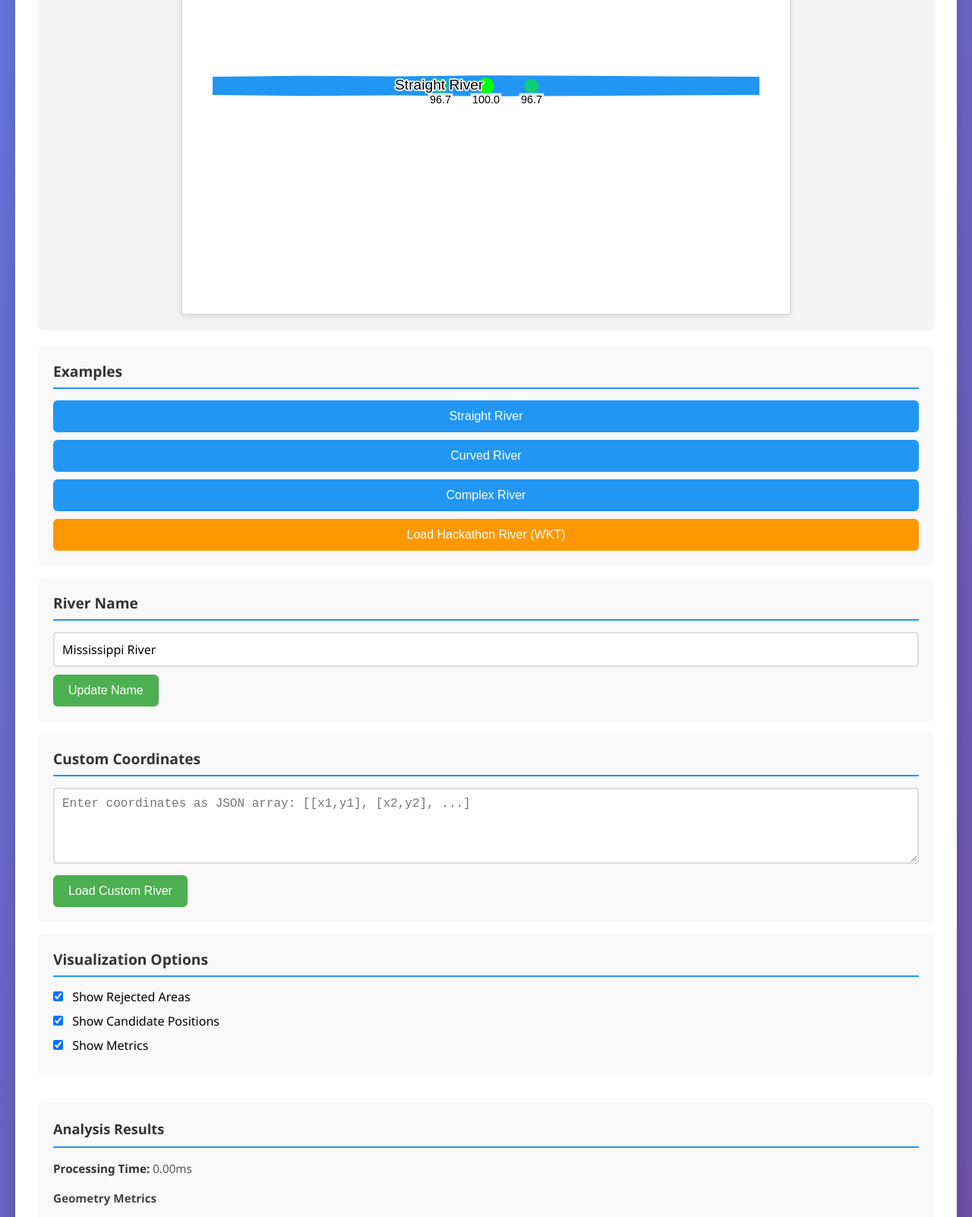
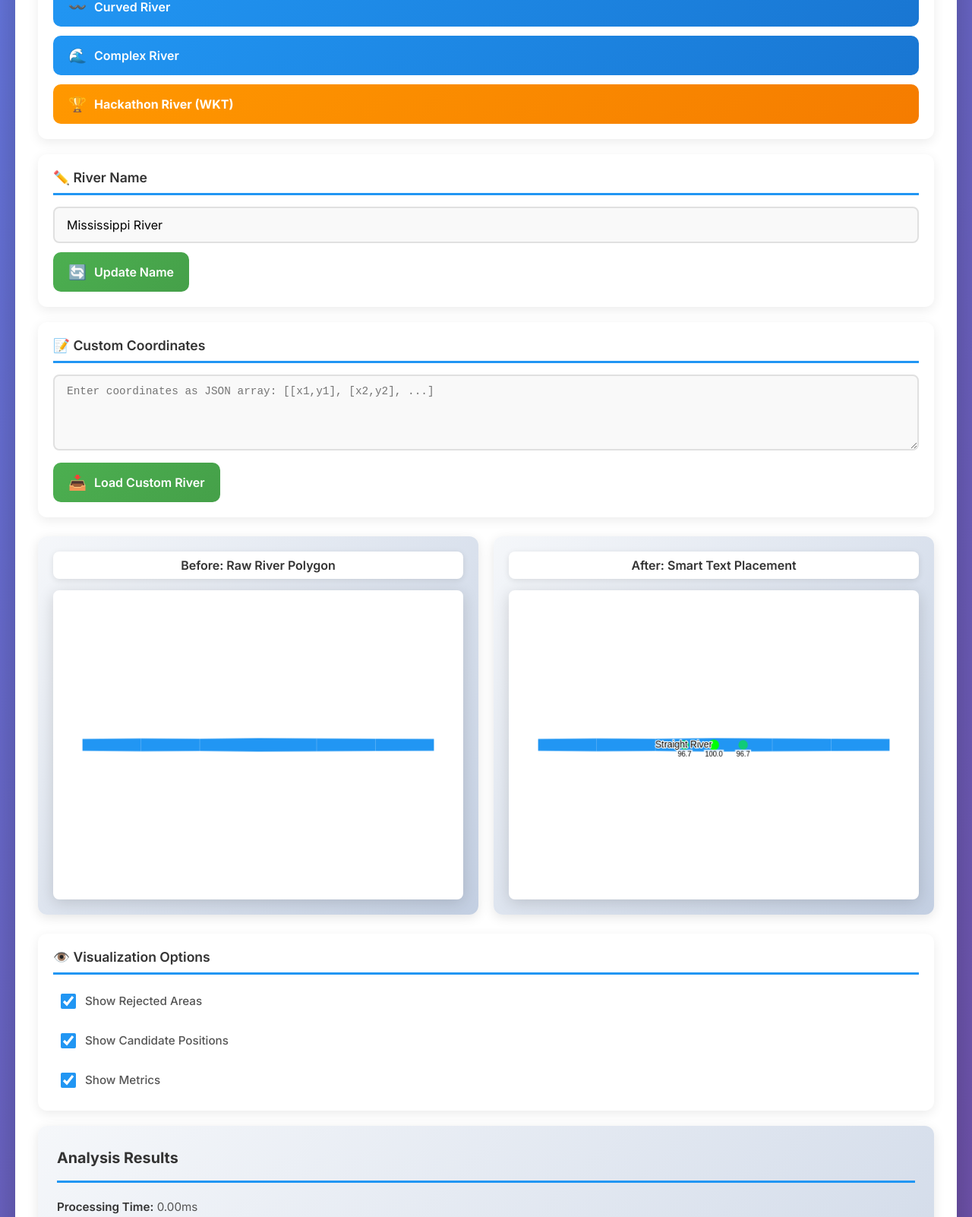
Before and after one commit to rishabh008009/smart-river-name-placement, a website built with Vite: page index.html in a window 1280 px wide. Shown: the part 438-2040 px from the top of the page at 76% size. Built offline with nearby package versions, Linux system fonts and the light colour scheme.

Commit message:
Add before/after comparison and improve layout - horizontal controls on top, canvases in middle, visualization options below

```diff
--- a/index.html
+++ b/index.html
@@ -5,64 +5,100 @@
     <meta name="viewport" content="width=device-width, initial-scale=1.0">
     <title>Smart River Name Placement - HACK ARENA 3.0</title>
     <link rel="stylesheet" href="styles.css">
+    <link href="https://fonts.googleapis.com/css2?family=Inter:wght@400;500;600;700&display=swap" rel="stylesheet">
 </head>
 <body>
     <div class="container">
         <header>
-            <h1>Smart River Name Placement</h1>
-            <p class="subtitle">Intelligent text positioning for map visualization</p>
-            <p class="instructions">Click an example button to load a river, then customize the name or try your own coordinates!</p>
+            <div class="header-content">
+                <h1>🗺️ Smart River Name Placement</h1>
+                <p class="subtitle">Intelligent text positioning for map visualization</p>
+                <p class="instructions">Click an example button to see before/after comparison!</p>
+            </div>
         </header>
 
         <main>
-            <div class="canvas-container">
-                <canvas id="riverCanvas" width="800" height="600"></canvas>
-            </div>
-
-            <div class="controls-panel">
+            <!-- Top Controls Section -->
+            <div class="top-controls">
                 <section class="control-section">
-                    <h2>Examples</h2>
+                    <h2>📍 Examples</h2>
                     <div class="button-group">
-                        <button id="example1" class="example-btn">Straight River</button>
-                        <button id="example2" class="example-btn">Curved River</button>
-                        <button id="example3" class="example-btn">Complex River</button>
-                        <button id="loadWKT" class="wkt-btn">Load Hackathon River (WKT)</button>
+                        <button id="example1" class="example-btn">
+                            <span class="btn-icon">➡️</span>
+                            <span class="btn-text">Straight River</span>
+                        </button>
+                        <button id="example2" class="example-btn">
+                            <span class="btn-icon">〰️</span>
+                            <span class="btn-text">Curved River</span>
+                        </button>
+                        <button id="example3" class="example-btn">
+                            <span class="btn-icon">🌊</span>
+                            <span class="btn-text">Complex River</span>
+                        </button>
+                        <button id="loadWKT" class="wkt-btn">
+                            <span class="btn-icon">🏆</span>
+                            <span class="btn-text">Hackathon River (WKT)</span>
+                        </button>
                     </div>
                 </section>
 
                 <section class="control-section">
-                    <h2>River Name</h2>
+                    <h2>✏️ River Name</h2>
                     <input type="text" id="riverName" placeholder="Enter river name" value="Mississippi River">
-                    <button id="updateName">Update Name</button>
+                    <button id="updateName" class="action-btn">
+                        <span class="btn-icon">🔄</span>
+                        <span class="btn-text">Update Name</span>
+                    </button>
                 </section>
 
                 <section class="control-section">
-                    <h2>Custom Coordinates</h2>
+                    <h2>📝 Custom Coordinates</h2>
                     <textarea id="customCoords" placeholder='Enter coordinates as JSON array: [[x1,y1], [x2,y2], ...]'></textarea>
-                    <button id="loadCustom">Load Custom River</button>
-                </section>
-
-                <section class="control-section">
-                    <h2>Visualization Options</h2>
-                    <label>
-                        <input type="checkbox" id="showRejected" checked>
-                        Show Rejected Areas
-                    </label>
-                    <label>
-                        <input type="checkbox" id="showCandidates" checked>
-                        Show Candidate Positions
-                    </label>
-                    <label>
-                        <input type="checkbox" id="showMetrics" checked>
-                        Show Metrics
-                    </label>
+                    <button id="loadCustom" class="action-btn">
+                        <span class="btn-icon">📥</span>
+                        <span class="btn-text">Load Custom River</span>
+                    </button>
                 </section>
             </div>
 
-            <div class="metrics-panel">
-                <div id="metrics-panel">
-                    <h3>Analysis Results</h3>
-                    <p>Load an example to see metrics...</p>
+            <!-- Canvas Section -->
+            <div class="canvas-section">
+                <div class="canvas-container">
+                    <h3 class="canvas-title">Before: Raw River Polygon</h3>
+                    <canvas id="beforeCanvas" width="600" height="450"></canvas>
+                </div>
+
+                <div class="canvas-container">
+                    <h3 class="canvas-title">After: Smart Text Placement</h3>
+                    <canvas id="riverCanvas" width="600" height="450"></canvas>
+                </div>
+            </div>
+
+            <!-- Bottom Section -->
+            <div class="bottom-section">
+                <section class="control-section visualization-section">
+                    <h2>👁️ Visualization Options</h2>
+                    <div class="toggle-group">
+                        <label class="toggle-label">
+                            <input type="checkbox" id="showRejected" checked>
+                            <span class="toggle-text">Show Rejected Areas</span>
+                        </label>
+                        <label class="toggle-label">
+                            <input type="checkbox" id="showCandidates" checked>
+                            <span class="toggle-text">Show Candidate Positions</span>
+                        </label>
+                        <label class="toggle-label">
+                            <input type="checkbox" id="showMetrics" checked>
+                            <span class="toggle-text">Show Metrics</span>
+                        </label>
+                    </div>
+                </section>
+
+                <div class="metrics-panel">
+                    <div id="metrics-panel">
+                        <h3>📊 Analysis Results</h3>
+                        <p class="placeholder-text">Load an example to see metrics...</p>
+                    </div>
                 </div>
             </div>
 
@@ -70,7 +106,7 @@
         </main>
 
         <footer>
-            <p>HACK ARENA 3.0 - Smart River Name Placement System</p>
+            <p>HACK ARENA 3.0 - Smart River Name Placement System | Built with ❤️ using JavaScript</p>
         </footer>
     </div>
 
--- a/src/UIController.js
+++ b/src/UIController.js
@@ -11,17 +11,20 @@ import { CanvasRenderer } from './CanvasRenderer.js';
 import { exampleRivers } from '../examples/rivers.js';
 
 export class UIController {
-  constructor(canvasId) {
+  constructor(canvasId, beforeCanvasId) {
     this.canvas = document.getElementById(canvasId);
     if (!this.canvas) {
       throw new Error(`Canvas element with id "${canvasId}" not found`);
     }
+
+    this.beforeCanvas = beforeCanvasId ? document.getElementById(beforeCanvasId) : null;
 
     this.parser = new RiverPathParser();
     this.analyzer = new GeometryAnalyzer();
     this.scorer = new PlacementScorer();
     this.placer = new TextPlacer();
     this.renderer = new CanvasRenderer(this.canvas);
+    this.beforeRenderer = this.beforeCanvas ? new CanvasRenderer(this.beforeCanvas) : null;
 
     this.currentRiver = null;
     this.currentRiverName = 'River Name';
@@ -178,6 +181,12 @@ export class UIController {
    * @param {number} startTime
    */
   renderPipeline(startTime) {
+    // Render "before" view (raw polygon without analysis)
+    if (this.beforeRenderer) {
+      this.beforeRenderer.clear();
+      this.beforeRenderer.drawRiver(this.currentRiver);
+    }
+
     // Analyze geometry
     const metrics = this.analyzer.analyzeGeometry(this.currentRiver);
 
@@ -203,7 +212,7 @@ export class UIController {
       );
     }
 
-    // Render everything
+    // Render "after" view with analysis and text
     this.renderer.clear();
     this.renderer.drawRiver(this.currentRiver);
 
--- a/src/main.js
+++ b/src/main.js
@@ -11,7 +11,7 @@ console.log('Smart River Name Placement System - Initializing...');
 let uiController;
 
 try {
-  uiController = new UIController('riverCanvas');
+  uiController = new UIController('riverCanvas', 'beforeCanvas');
   console.log('UIController initialized successfully');
 } catch (error) {
   console.error('Failed to initialize UIController:', error);
--- a/styles.css
+++ b/styles.css
@@ -5,269 +5,402 @@
 }
 
 body {
-    font-family: 'Segoe UI', Tahoma, Geneva, Verdana, sans-serif;
+    font-family: 'Inter', 'Segoe UI', Tahoma, Geneva, Verdana, sans-serif;
     background: linear-gradient(135deg, #667eea 0%, #764ba2 100%);
     min-height: 100vh;
     padding: 20px;
 }
 
 .container {
-    max-width: 1400px;
+    max-width: 1800px;
     margin: 0 auto;
     background: white;
-    border-radius: 12px;
-    box-shadow: 0 10px 40px rgba(0, 0, 0, 0.2);
+    border-radius: 16px;
+    box-shadow: 0 20px 60px rgba(0, 0, 0, 0.3);
     overflow: hidden;
 }
 
 header {
     background: linear-gradient(135deg, #2196F3 0%, #1976D2 100%);
     color: white;
-    padding: 30px;
+    padding: 40px;
     text-align: center;
+    position: relative;
+    overflow: hidden;
+}
+
+header::before {
+    content: '';
+    position: absolute;
+    top: -50%;
+    left: -50%;
+    width: 200%;
+    height: 200%;
+    background: radial-gradient(circle, rgba(255,255,255,0.1) 0%, transparent 70%);
+    animation: pulse 15s ease-in-out infinite;
+}
+
+@keyframes pulse {
+    0%, 100% { transform: scale(1); }
+    50% { transform: scale(1.1); }
+}
+
+.header-content {
+    position: relative;
+    z-index: 1;
 }
 
 header h1 {
-    font-size: 2.5em;
+    font-size: 3em;
     margin-bottom: 10px;
+    font-weight: 700;
+    text-shadow: 2px 2px 4px rgba(0,0,0,0.2);
 }
 
 .subtitle {
-    font-size: 1.1em;
-    opacity: 0.9;
+    font-size: 1.2em;
+    opacity: 0.95;
+    margin-bottom: 10px;
+    font-weight: 500;
 }
 
 .instructions {
-    font-size: 0.95em;
-    opacity: 0.85;
-    margin-top: 10px;
+    font-size: 1em;
+    opacity: 0.9;
+    margin-top: 15px;
     font-style: italic;
+    background: rgba(255,255,255,0.1);
+    padding: 10px 20px;
+    border-radius: 20px;
+    display: inline-block;
 }
 
 main {
     padding: 30px;
+    display: flex;
+    flex-direction: column;
+    gap: 25px;
+}
+
+/* Top Controls - Horizontal Layout */
+.top-controls {
     display: grid;
-    grid-template-columns: 1fr 350px;
-    grid-template-rows: auto auto;
+    grid-template-columns: repeat(3, 1fr);
+    gap: 20px;
+}
+
+/* Canvas Section - Side by Side */
+.canvas-section {
+    display: grid;
+    grid-template-columns: 1fr 1fr;
+    gap: 20px;
+    align-items: start;
+}
+
+/* Bottom Section - Horizontal Layout */
+.bottom-section {
+    display: grid;
+    grid-template-columns: 400px 1fr;
     gap: 20px;
 }
 
 .canvas-container {
-    grid-column: 1;
-    grid-row: 1 / 3;
-    background: #f5f5f5;
-    border-radius: 8px;
+    background: linear-gradient(135deg, #f5f7fa 0%, #c3cfe2 100%);
+    border-radius: 12px;
     padding: 20px;
+    box-shadow: 0 4px 15px rgba(0, 0, 0, 0.1);
     display: flex;
-    justify-content: center;
+    flex-direction: column;
     align-items: center;
 }
 
-#riverCanvas {
-    border: 2px solid #ddd;
-    border-radius: 4px;
+.canvas-title {
+    font-size: 1em;
+    font-weight: 600;
+    color: #333;
+    margin-bottom: 15px;
+    text-align: center;
+    padding: 8px 16px;
     background: white;
-    box-shadow: 0 2px 8px rgba(0, 0, 0, 0.1);
+    border-radius: 8px;
+    box-shadow: 0 2px 8px rgba(0,0,0,0.1);
+    width: 100%;
+}
+
+canvas {
+    border: 3px solid #fff;
+    border-radius: 8px;
+    background: white;
+    box-shadow: 0 4px 20px rgba(0, 0, 0, 0.15);
+    transition: transform 0.3s ease;
+    max-width: 100%;
+    height: auto;
+}
+
+canvas:hover {
+    transform: scale(1.01);
 }
 
 .controls-panel {
-    grid-column: 2;
-    grid-row: 1;
+    display: flex;
+    flex-direction: column;
+    gap: 20px;
 }
 
 .metrics-panel {
-    grid-column: 2;
-    grid-row: 2;
-    background: #f9f9f9;
-    border-radius: 8px;
-    padding: 20px;
+    background: linear-gradient(135deg, #f5f7fa 0%, #c3cfe2 100%);
+    border-radius: 12px;
+    padding: 25px;
+    box-shadow: 0 4px 15px rgba(0, 0, 0, 0.1);
 }
 
-#metrics-panel {
-    font-size: 0.95em;
-    line-height: 1.6;
-    color: #555;
+.visualization-section {
+    height: fit-content;
 }
 
-#metrics-panel h3 {
-    font-size: 1.2em;
+.control-section {
+    background: white;
+    border-radius: 12px;
+    padding: 20px;
+    box-shadow: 0 4px 15px rgba(0, 0, 0, 0.08);
+    transition: transform 0.2s ease, box-shadow 0.2s ease;
+    height: 100%;
+}
+
+.control-section:hover {
+    transform: translateY(-2px);
+    box-shadow: 0 6px 20px rgba(0, 0, 0, 0.12);
+}
+
+.control-section h2 {
+    font-size: 1.1em;
     margin-bottom: 15px;
     color: #333;
-    border-bottom: 2px solid #2196F3;
-    padding-bottom: 8px;
-}
-
-#metrics-panel h4 {
-    font-size: 1em;
-    margin-top: 15px;
-    margin-bottom: 10px;
-    color: #444;
-}
-
-#metrics-panel p {
-    margin-bottom: 8px;
-}
-
-#metrics-panel strong {
-    color: #333;
-}
-
-.control-section,
-.metrics-section {
-    background: #f9f9f9;
-    border-radius: 8px;
-    padding: 20px;
-    margin-bottom: 15px;
-}
-
-.control-section h2,
-.metrics-section h2 {
-    font-size: 1.2em;
-    margin-bottom: 15px;
-    color: #333;
-    border-bottom: 2px solid #2196F3;
-    padding-bottom: 8px;
+    font-weight: 600;
+    padding-bottom: 10px;
+    border-bottom: 3px solid #2196F3;
 }
 
 .button-group {
     display: flex;
     flex-direction: column;
-    gap: 10px;
+    gap: 12px;
 }
 
 button {
-    padding: 12px 20px;
+    padding: 14px 20px;
     border: none;
-    border-radius: 6px;
+    border-radius: 10px;
     font-size: 1em;
     cursor: pointer;
     transition: all 0.3s ease;
-    font-weight: 500;
+    font-weight: 600;
+    display: flex;
+    align-items: center;
+    justify-content: center;
+    gap: 10px;
+    font-family: 'Inter', sans-serif;
+}
+
+.btn-icon {
+    font-size: 1.2em;
+}
+
+.btn-text {
+    flex: 1;
+    text-align: left;
 }
 
 .example-btn {
-    background: #2196F3;
+    background: linear-gradient(135deg, #2196F3 0%, #1976D2 100%);
     color: white;
 }
 
 .example-btn:hover {
-    background: #1976D2;
-    transform: translateY(-2px);
-    box-shadow: 0 4px 12px rgba(33, 150, 243, 0.4);
+    background: linear-gradient(135deg, #1976D2 0%, #1565C0 100%);
+    transform: translateY(-3px);
+    box-shadow: 0 6px 20px rgba(33, 150, 243, 0.4);
+}
+
+.example-btn:active {
+    transform: translateY(-1px);
 }
 
 .wkt-btn {
-    background: #FF9800;
+    background: linear-gradient(135deg, #FF9800 0%, #F57C00 100%);
     color: white;
+    font-weight: 700;
 }
 
 .wkt-btn:hover {
-    background: #F57C00;
-    transform: translateY(-2px);
-    box-shadow: 0 4px 12px rgba(255, 152, 0, 0.4);
+    background: linear-gradient(135deg, #F57C00 0%, #E65100 100%);
+    transform: translateY(-3px);
+    box-shadow: 0 6px 20px rgba(255, 152, 0, 0.4);
 }
 
-#updateName,
-#loadCustom {
-    background: #4CAF50;
+.action-btn {
+    background: linear-gradient(135deg, #4CAF50 0%, #45a049 100%);
     color: white;
-    margin-top: 10px;
+    margin-top: 12px;
 }
 
-#updateName:hover,
-#loadCustom:hover {
-    background: #45a049;
+.action-btn:hover {
+    background: linear-gradient(135deg, #45a049 0%, #3d8b40 100%);
+    transform: translateY(-2px);
+    box-shadow: 0 4px 15px rgba(76, 175, 80, 0.4);
 }
 
 input[type="text"],
 textarea {
     width: 100%;
-    padding: 10px;
-    border: 2px solid #ddd;
-    border-radius: 4px;
+    padding: 12px 16px;
+    border: 2px solid #e0e0e0;
+    border-radius: 8px;
     font-size: 1em;
-    font-family: inherit;
-    transition: border-color 0.3s ease;
+    font-family: 'Inter', sans-serif;
+    transition: all 0.3s ease;
+    background: #f9f9f9;
 }
 
 input[type="text"]:focus,
 textarea:focus {
     outline: none;
     border-color: #2196F3;
+    background: white;
+    box-shadow: 0 0 0 3px rgba(33, 150, 243, 0.1);
 }
 
 textarea {
     min-height: 100px;
     resize: vertical;
     font-family: 'Courier New', monospace;
+    font-size: 0.9em;
 }
 
-label {
-    display: block;
-    margin-bottom: 10px;
+.toggle-group {
+    display: flex;
+    flex-direction: column;
+    gap: 12px;
+}
+
+.toggle-label {
+    display: flex;
+    align-items: center;
     cursor: pointer;
     user-select: none;
+    padding: 10px;
+    border-radius: 8px;
+    transition: background 0.2s ease;
+}
+
+.toggle-label:hover {
+    background: #f5f5f5;
 }
 
 input[type="checkbox"] {
-    margin-right: 8px;
+    margin-right: 12px;
     cursor: pointer;
+    width: 20px;
+    height: 20px;
+    accent-color: #2196F3;
 }
 
-.metrics-content {
+.toggle-text {
     font-size: 0.95em;
-    line-height: 1.6;
+    color: #555;
+    font-weight: 500;
+}
+
+#metrics-panel {
+    font-size: 0.95em;
+    line-height: 1.8;
     color: #555;
 }
 
-.metrics-content p {
-    margin-bottom: 8px;
+#metrics-panel h3 {
+    font-size: 1.3em;
+    margin-bottom: 18px;
+    color: #333;
+    font-weight: 700;
+    padding-bottom: 12px;
+    border-bottom: 3px solid #2196F3;
 }
 
-.metrics-content strong {
+#metrics-panel h4 {
+    font-size: 1.05em;
+    margin-top: 18px;
+    margin-bottom: 12px;
+    color: #444;
+    font-weight: 600;
+}
+
+#metrics-panel p {
+    margin-bottom: 10px;
+}
+
+#metrics-panel strong {
     color: #333;
+    font-weight: 600;
+}
+
+.placeholder-text {
+    color: #999;
+    font-style: italic;
 }
 
 .error-display {
-    grid-column: 1 / 3;
-    background: #ffebee;
+    background: linear-gradient(135deg, #ffebee 0%, #ffcdd2 100%);
     border: 2px solid #f44336;
-    border-radius: 8px;
-    padding: 15px;
+    border-radius: 12px;
+    padding: 20px;
     color: #c62828;
-    font-weight: 500;
+    font-weight: 600;
+    box-shadow: 0 4px 15px rgba(244, 67, 54, 0.2);
 }
 
 footer {
-    background: #333;
+    background: linear-gradient(135deg, #333 0%, #222 100%);
     color: white;
     text-align: center;
-    padding: 20px;
-    font-size: 0.9em;
+    padding: 25px;
+    font-size: 0.95em;
 }
 
-@media (max-width: 1280px) {
-    main {
+@media (max-width: 1400px) {
+    .top-controls {
         grid-template-columns: 1fr;
-        grid-template-rows: auto auto auto;
     }
 
-    .canvas-container {
-        grid-column: 1;
-        grid-row: 1;
+    .bottom-section {
+        grid-template-columns: 1fr;
+    }
+}
+
+@media (max-width: 1100px) {
+    .canvas-section {
+        grid-template-columns: 1fr;
     }
 
-    .controls-panel {
-        grid-column: 1;
-        grid-row: 2;
+    canvas {
+        width: 100%;
+        max-width: 700px;
+    }
+}
+
+@media (max-width: 900px) {
+    header h1 {
+        font-size: 2em;
     }
 
-    .metrics-panel {
-        grid-column: 1;
-        grid-row: 3;
+    .container {
+        border-radius: 8px;
     }
 
-    .error-display {
-        grid-column: 1;
+    main {
+        padding: 20px;
+    }
+
+    .top-controls {
+        gap: 15px;
     }
 }
```
Also changed, not shown: 1 other file.
